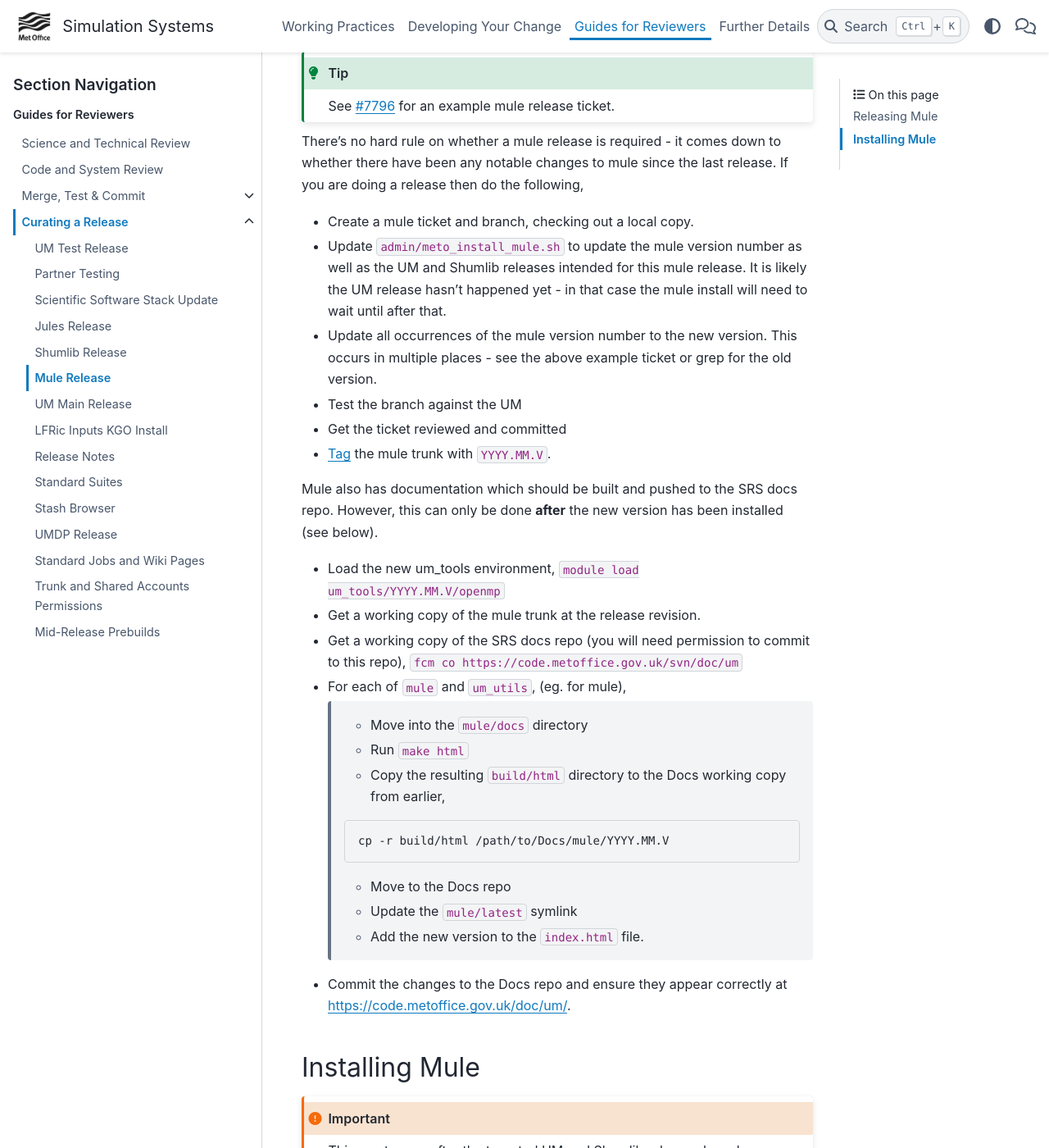
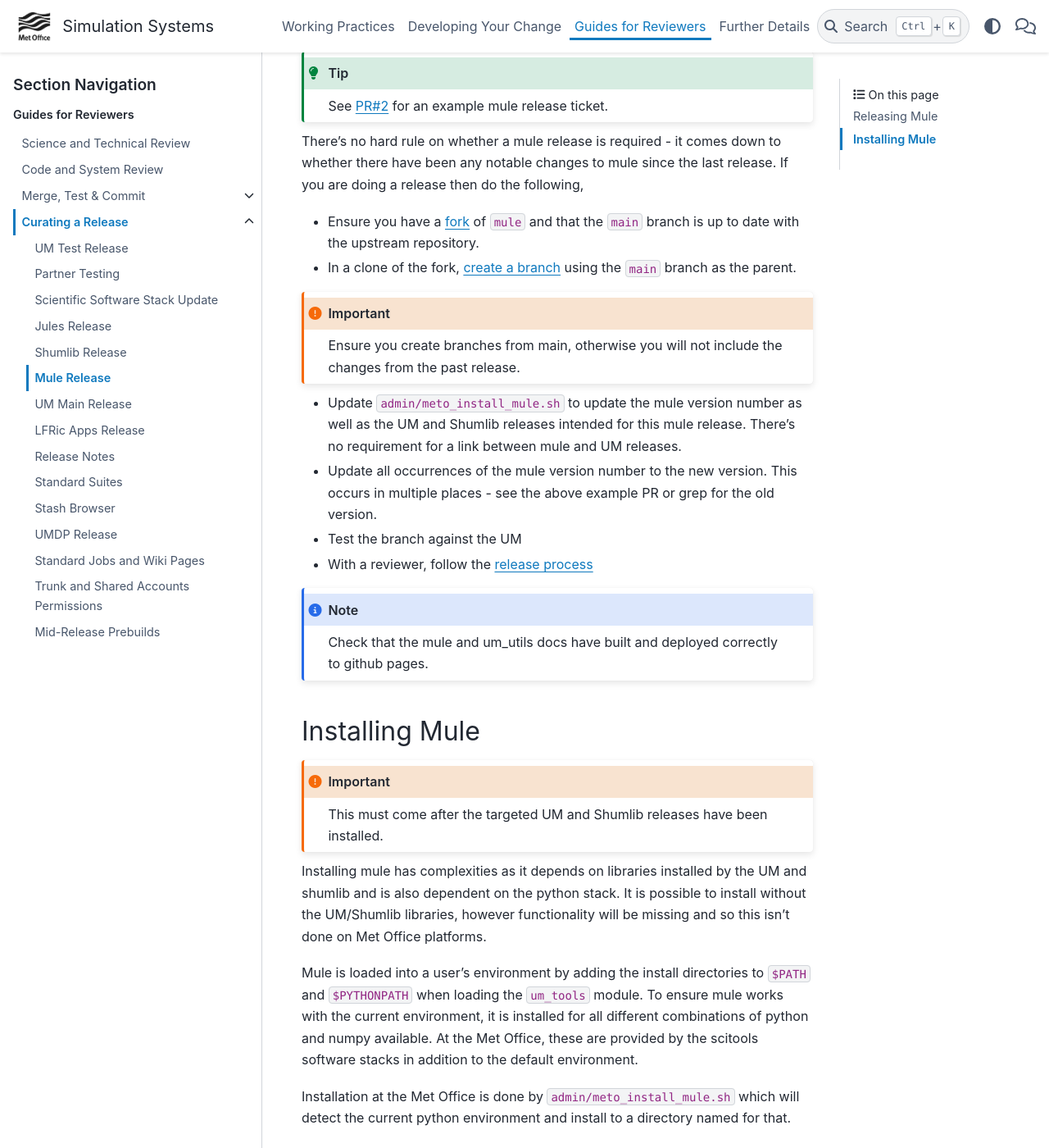
Before and after one commit to MetOffice/simulation-systems, a Sphinx documentation site: the page built from source/Reviewers/releases/mule_release.rst, in a window 1280 px wide and 1400 px high, scrolled down 330 px. Shown: the whole window at 82% size. Built offline with Sphinx 7.4.7 and the PyData theme 0.15.4, drawn with Linux system fonts in a browser that asks for light colours; some of the changed text lies outside the part shown.

Commit message:
Release changes2 (#461)

```diff
--- a/source/Reviewers/releases/mule_release.rst
+++ b/source/Reviewers/releases/mule_release.rst
@@ -14,51 +14,36 @@
 
 .. tip::
 
-    See `#7796 <https://code.metoffice.gov.uk/trac/um/ticket/7796>`__ for an
-    example mule release ticket.
+    See `PR#2 <https://github.com/MetOffice/mule/pull/2>`__ for an example mule
+    release ticket.
 
 There's no hard rule on whether a mule release is required - it comes down to
 whether there have been any notable changes to mule since the last release. If
 you are doing a release then do the following,
 
-* Create a mule ticket and branch, checking out a local copy.
+* Ensure you have a :ref:`fork <forking>` of ``mule`` and that the ``main``
+  branch is up to date with the upstream repository.
+* In a clone of the fork, :ref:`create a branch <create_branch>` using the
+  ``main`` branch as the parent.
+
+.. important::
+
+    Ensure you create branches from main, otherwise you will not include the
+    changes from the past release.
+
 * Update ``admin/meto_install_mule.sh`` to update the mule version number as
-  well as the UM and Shumlib releases intended for this mule release. It is
-  likely the UM release hasn't happened yet - in that case the mule install
-  will need to wait until after that.
+  well as the UM and Shumlib releases intended for this mule release. There's no
+  requirement for a link between mule and UM releases.
 * Update all occurrences of the mule version number to the new version. This
-  occurs in multiple places - see the above example ticket or grep for the old
+  occurs in multiple places - see the above example PR or grep for the old
   version.
 * Test the branch against the UM
-* Get the ticket reviewed and committed
-* :ref:`Tag <reference-tagging>` the mule trunk with ``YYYY.MM.V``.
+* With a reviewer, follow the :ref:`release process <github-releases>`
 
-Mule also has documentation which should be built and pushed to the SRS docs
-repo. However, this can only be done **after** the new version has been
-installed (see below).
+.. note::
 
-* Load the new um_tools environment, ``module load um_tools/YYYY.MM.V/openmp``
-* Get a working copy of the mule trunk at the release revision.
-* Get a working copy of the SRS docs repo (you will need permission to commit
-  to this repo), ``fcm co https://code.metoffice.gov.uk/svn/doc/um``
-* For each of ``mule`` and ``um_utils``, (eg. for mule),
-
-    * Move into the ``mule/docs`` directory
-    * Run ``make html``
-    * Copy the resulting ``build/html`` directory to the Docs working copy from
-      earlier,
-
-    .. code-block:: shell
-
-        cp -r build/html /path/to/Docs/mule/YYYY.MM.V
-
-    * Move to the Docs repo
-    * Update the ``mule/latest`` symlink
-    * Add the new version to the ``index.html`` file.
-
-* Commit the changes to the Docs repo and ensure they appear correctly at
-  `<https://code.metoffice.gov.uk/doc/um/>`__.
-
+    Check that the mule and um_utils docs have built and deployed correctly to
+    github pages.
 
 Installing Mule
 ---------------
@@ -88,14 +73,15 @@
 
 * Login as umadmin
 * Move to or create ``$UMDIR/mule/mule-YYYY.MM.V``
-* Get a copy of the install script, ``fcm export
-  fcm:mule.xm_tr/admin/meto_install_mule.sh@YYYY.MM.V``
+* Get a clone of the mule repo. Use the https source for this as the shared
+  account doesn't have ssh access to github.
 * Run the install script without any modules loaded (this will install for the
-  system python), ``./meto_install_mule.sh``
+  system python), ``./mule/admin/meto_install_mule.sh``
 * For all desired scitools modules, load the module and then rerun the install
   script. Try and do this for all production/preproduction stacks as well as
   the current default previous, current and next modules.
-* Repeat these steps on the EXAB, EXCD, and EXZ.
+* Repeat these steps on the EXAB, EXCD, and EXZ. As of ``2025.10.1`` this will
+  no longer install for the system python on the EXs.
 
 Once mule has been installed, we also need to add the modulefiles to their
 location in ``$UMDIR/modules/modulefiles/um_tools/YYYY.MM.V``. This is most
--- a/source/Reviewers/releases/um_main_release.rst
+++ b/source/Reviewers/releases/um_main_release.rst
@@ -4,7 +4,7 @@
 ===============
 
 Create Branches
-----------------------
+---------------
 
 Ensure you have a :ref:`fork <forking>` of both the ``um`` and ``um_meta``
 repositories, and that the ``main`` branches in each are up to date with the
```
Also changed, not shown: source/Reviewers/releases/jules_release.rst (+57 -92 lines), source/Reviewers/releases/lfric_apps_release.rst (+48 -37 lines), source/Reviewers/releases/shumlib_release.rst (+15 -6 lines).
